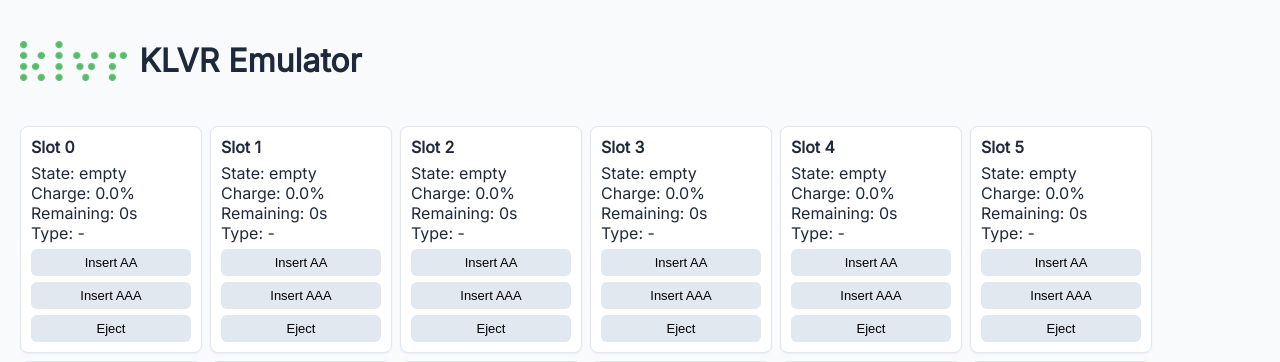
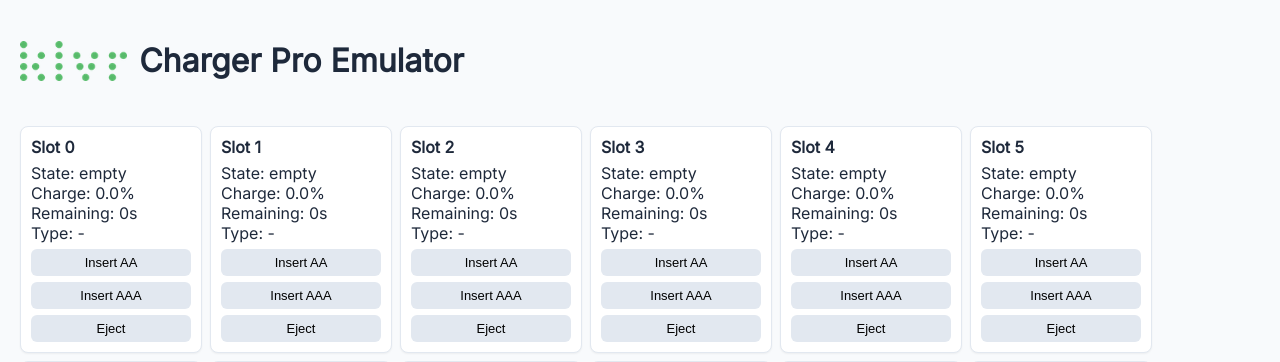
Before and after one commit to KLVR-no/klvr-emulator, a FastAPI app: page / in a window 1280 px wide. Shown: the top 362 px of the page. Run offline with FastAPI, Linux system fonts and the light colour scheme; parts of the project's set-up code (start-up, migrations or seed data) failed here and were passed over; some libraries are stand-ins or nearby versions.

Commit message:
Update index.html

```diff
--- a/templates/index.html
+++ b/templates/index.html
@@ -64,7 +64,7 @@
 <body>
   <header>
     <img src="/static/klvr-logo.png" alt="KLVR Logo">
-    <h1>KLVR Emulator</h1>
+    <h1>Charger Pro Emulator</h1>
   </header>
 
   <div class="grid" id="slots"></div>
```
